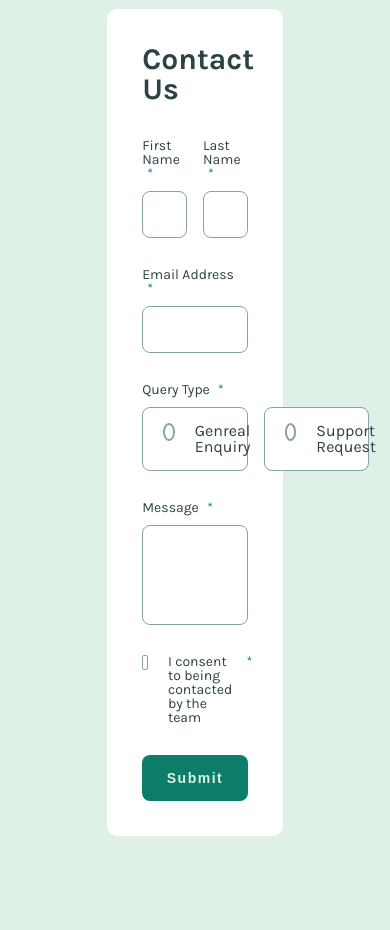
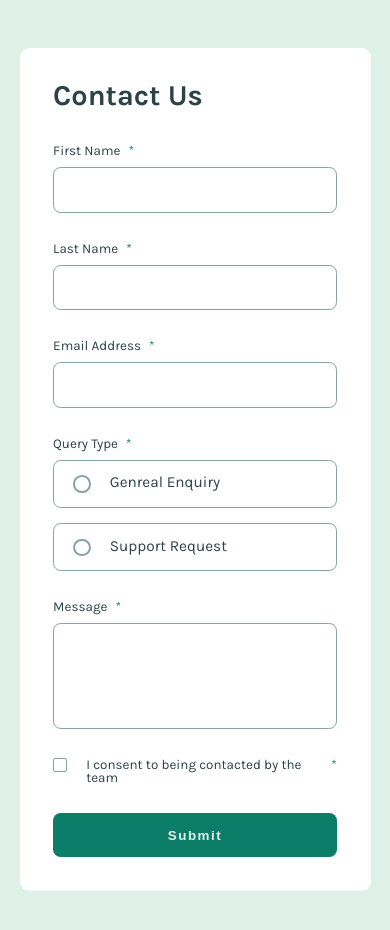
Before and after one commit to tat4Souza/Contact-Us_FrontEndMentor, a React (Create React App) app: page / in a window 390 px wide. Shown: the top 930 px of the page. Before the commit the page ends 844 px from the top, so only its background shows below. Built offline with nearby package versions, Linux system fonts and the light colour scheme.

Commit message:
Adicionado responsividade e funções de acessibilidade para teclado

```diff
--- a/src/App.js
+++ b/src/App.js
@@ -5,7 +5,7 @@ import QueryRadio from "./components/QueryRadio";
 import TextInput from "./components/TextInput";
 import Modal from "./components/Modal";
 import { useForm, Controller } from "react-hook-form";
-import { useState } from "react";
+import { useRef, useState } from "react";
 
 function App() {
   const {
@@ -13,6 +13,8 @@ function App() {
     handleSubmit,
     control,
     reset,
+    watch,
+    setValue,
     formState: { errors, isSubmitting },
   } = useForm({
     defaultValues: {
@@ -25,6 +27,8 @@ function App() {
     },
   });
   const [isOpen, setIsOpen] = useState(false);
+
+  console.log(errors);
 
   const onSubmit = async (data) => {
     await new Promise((resolve) => setTimeout(resolve, 1000));
@@ -102,7 +106,7 @@ function App() {
                 control={control}
                 title="Genreal Enquiry"
                 id="gen_enqui"
-                disabled={isSubmitting}
+                isDisabled={isSubmitting}
                 rules={{ required: "Please select a query type" }}
                 name="query"
               />
@@ -110,7 +114,7 @@ function App() {
                 control={control}
                 title="Support Request"
                 id="sup_reque"
-                disabled={isSubmitting}
+                isDisabled={isSubmitting}
                 rules={{ required: "Please select a query type" }}
                 name="query"
               />
@@ -138,6 +142,17 @@ function App() {
               className={classNames("input-container--check ", {
                 "input--disabled": isSubmitting,
               })}
+              tabIndex={0}
+              role="checkbox"
+              aria-checked={watch("consent")}
+              onKeyDown={(e) => {
+                if (e.key === " " || e.key === "Enter") {
+                  e.preventDefault();
+                  setValue("consent", !watch("consent"), {
+                    shouldValidate: true,
+                  });
+                }
+              }}
             >
               <input
                 type="checkbox"
@@ -146,8 +161,9 @@ function App() {
                   required:
                     "To submit this form, please consent to being contacted",
                 })}
+                tabIndex={-1}
               />
-              <label for="consent" className="float-label">
+              <label htmlFor="consent" className="float-label">
                 I consent to being contacted by the team
                 <span>*</span>
               </label>
--- a/src/components/Button.js
+++ b/src/components/Button.js
@@ -8,6 +8,7 @@ function Button({ label, labelLoading, className, isSubmitting }) {
       className={classNames("button", className, {
         "button--disabled": isSubmitting,
       })}
+      tabIndex={0}
     >
       {isSubmitting ? labelLoading : label}
     </button>
--- a/src/components/QueryRadio.js
+++ b/src/components/QueryRadio.js
@@ -1,25 +1,54 @@
 import classNames from "classnames";
+import { useRef } from "react";
 import { useController } from "react-hook-form";
+import { useCallback } from "react";
 
 function QueryRadio(props) {
   const { field } = useController(props);
+  const radioRef = useRef(null);
+
+  const setRefs = useCallback(
+    (el) => {
+      radioRef.current = el;
+      if (typeof field.ref === "function") {
+        field.ref(el);
+      } else if (field.ref) {
+        field.ref.current = el;
+      }
+    },
+    [field]
+  );
+
+  const handleKeyDown = (e) => {
+    if (e.key === " " || e.key === "Enter" || e.code === "Space") {
+      e.preventDefault();
+      field.onChange(props.id);
+      radioRef.current?.focus();
+    }
+  };
 
   return (
-    <label
-      {...field}
+    <div
+      tabIndex={0}
       className={classNames("input input-container--radio", {
-        "input--disabled": props.disabled,
+        "input--disabled": props.isDisabled,
       })}
+      onKeyDown={handleKeyDown}
+      onClick={() => field.onChange(props.id)}
     >
       <input
-        disabled={props.disabled}
+        ref={setRefs}
         name={props.name}
         value={props.id}
         type="radio"
         id={props.id}
+        {...field}
+        checked={field.value === props.id}
+        onChange={() => field.onChange(props.id)}
+        tabIndex={-1}
       />
-      <label for={props.id}>{props.title}</label>
-    </label>
+      <label htmlFor={props.id}>{props.title}</label>
+    </div>
   );
 }
 
--- a/src/styles/base.css
+++ b/src/styles/base.css
@@ -8,6 +8,12 @@
 
 html {
   font-size: 62.5%;
+}
+
+@media (max-width: 75em) {
+  html {
+    font-size: 60%;
+  }
 }
 
 body {
@@ -23,7 +29,9 @@ body {
   display: flex;
   align-items: center;
   justify-content: center;
-  height: 100vh;
+  height: 100%;
+  min-height: 100vh;
+  padding: 5rem 0 5rem 0;
 }
 
 h1 {
--- a/src/styles/components/button.css
+++ b/src/styles/components/button.css
@@ -26,3 +26,8 @@
 .button--disabled.button:hover {
   background-color: var(--Green-600);
 }
+
+.button:focus {
+  outline: 2px solid var(--Green-600);
+  border: 1px solid var(--White);
+}
--- a/src/styles/components/form.css
+++ b/src/styles/components/form.css
@@ -3,6 +3,24 @@
   padding: 3.5rem;
   border-radius: 1rem;
   width: 45%;
+}
+
+@media (max-width: 75em) {
+  .form__container {
+    width: 60%;
+  }
+}
+
+@media (max-width: 50em) {
+  .form__container {
+    width: 80%;
+  }
+}
+
+@media (max-width: 28.125em) {
+  .form__container {
+    width: 90%;
+  }
 }
 
 .form__content {
@@ -26,3 +44,14 @@
   margin-top: 0.5rem;
   color: var(--Red);
 }
+
+@media (max-width: 37.5em) {
+  .form__content {
+    display: flex;
+    flex-direction: column;
+  }
+
+  .row-flex {
+    flex-direction: column;
+  }
+}
--- a/src/styles/components/input.css
+++ b/src/styles/components/input.css
@@ -9,7 +9,17 @@
   display: flex;
   align-items: center;
   cursor: pointer;
+  outline: none;
   transition: all 0.2s ease;
+}
+
+.input--text:focus,
+.input--text-area:focus {
+  outline: 2px solid #0c7d6933;
+}
+
+.input-container--radio:focus {
+  outline: 2px solid #0c7d6933;
 }
 
 .input-container--radio:has(input[type="radio"]:checked) {
@@ -55,6 +65,10 @@
 .input-container--radio label:hover::before,
 .input-container--radio:hover input[type="radio"] + label::before {
   border: 2px solid var(--Green-600);
+}
+
+.input-container--check:focus input[type="checkbox"] + label::before {
+  outline: 2px solid #0c7d6933;
 }
 
 .input-container--check label:hover::before,
@@ -122,8 +136,12 @@ input:focus {
 }
 
 .input--text-area {
-  height: 10rem;
+  height: 11rem;
   resize: none;
+
+  font-size: 1.6rem;
+  line-height: 2.5rem;
+  font-family: var(--default-family);
 }
 
 .input--invalid {
--- a/src/styles/components/modal.css
+++ b/src/styles/components/modal.css
@@ -4,6 +4,12 @@
   top: 2rem;
   padding: 2rem;
   border-radius: 1rem;
+}
+
+@media (max-width: 25em) {
+  .toast {
+    width: 70%;
+  }
 }
 
 .toast__title {
```
